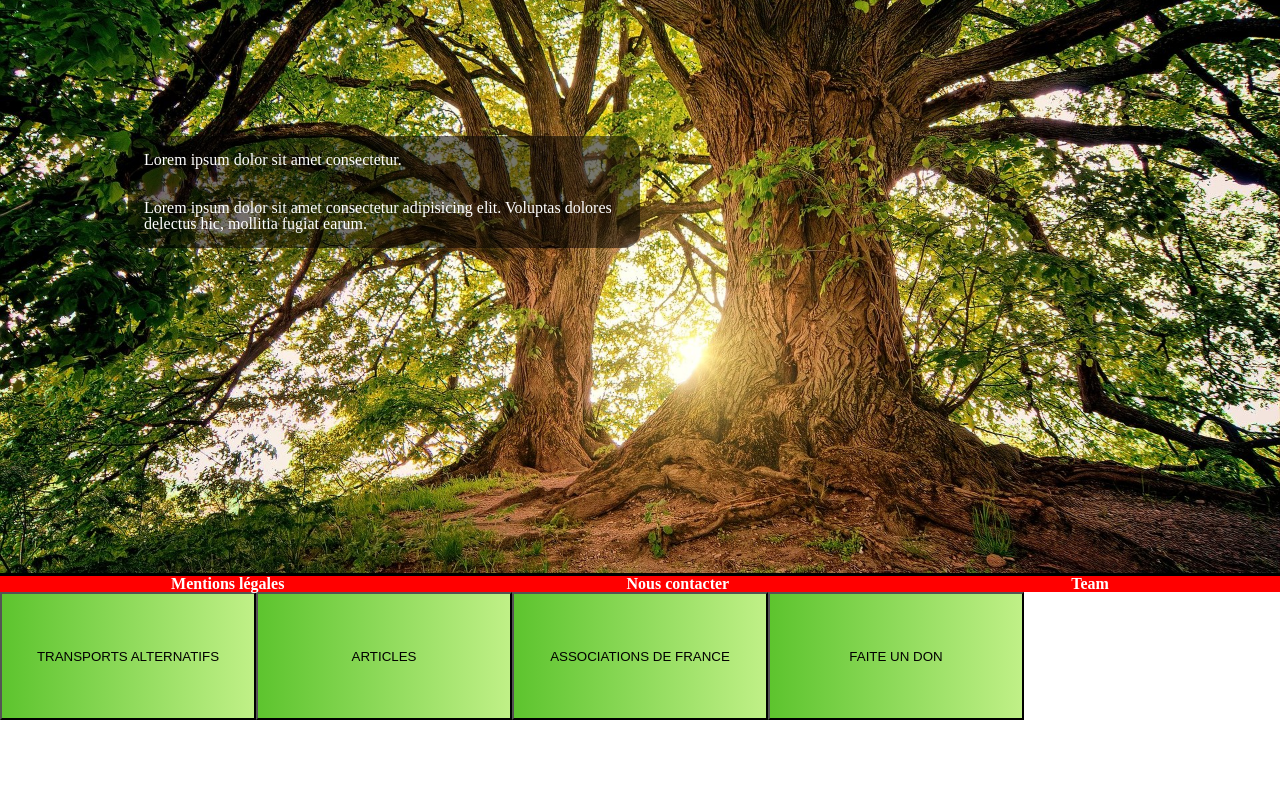
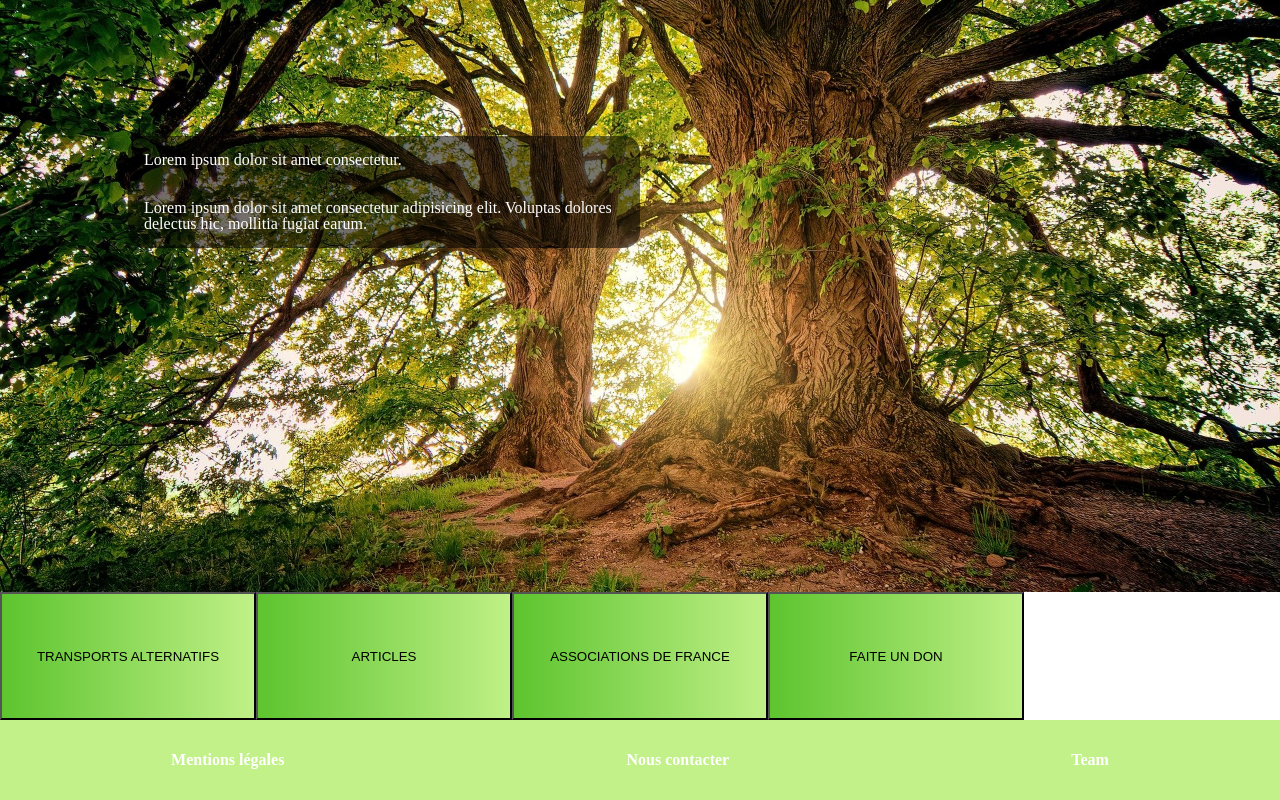
Before and after one commit to Hamza-Luciano/Hackathon, a React (Vite) app in the folder frontend/: page / in a window 1280 px wide. Shown: the part 208-1008 px from the top of the page. Before the commit the page ends 928 px from the top, so only its background shows below. Built offline with nearby package versions, Linux system fonts and the light colour scheme.

Commit message:
fix css page footer

```diff
--- a/frontend/src/components/Header/style.jsx
+++ b/frontend/src/components/Header/style.jsx
@@ -21,7 +21,6 @@ export default styled.header`
     padding: 1rem;
   }
   @media screen and (min-width: 620px) {
-    width: 100vw;
     height: 100vh;
     justify-content: flex-start;
 
--- a/frontend/src/components/footer/index.jsx
+++ b/frontend/src/components/footer/index.jsx
@@ -3,9 +3,11 @@ import SFooter from "./style";
 function Footer() {
   return (
     <SFooter>
-      <p>Mentions légales</p>
-      <p>Nous contacter</p>
-      <p>Team</p>
+      <ul>
+        <li>Mentions légales</li>
+        <li>Nous contacter</li>
+        <li>Team</li>
+      </ul>
     </SFooter>
   );
 }
--- a/frontend/src/components/footer/style.jsx
+++ b/frontend/src/components/footer/style.jsx
@@ -1,20 +1,18 @@
 import styled from "styled-components";
 
 export default styled.footer`
-  display: flex;
-  justify-content: space-around;
-  background-color: red;
+  background-color: #c2f189;
   margin: auto;
-  /* ici */
-
-  border-top: 0.2rem solid black;
-  position: fixed;
   width: 100%;
   bottom: 0;
   color: white;
   font-weight: bold;
   margin: 0;
   padding: 0;
+  ul {
+    height: 10vh;
+    display: flex;
+    justify-content: space-around;
+    align-items: center;
+  }
 `;
-
-// surligner les mots quand on passe dedans
```
